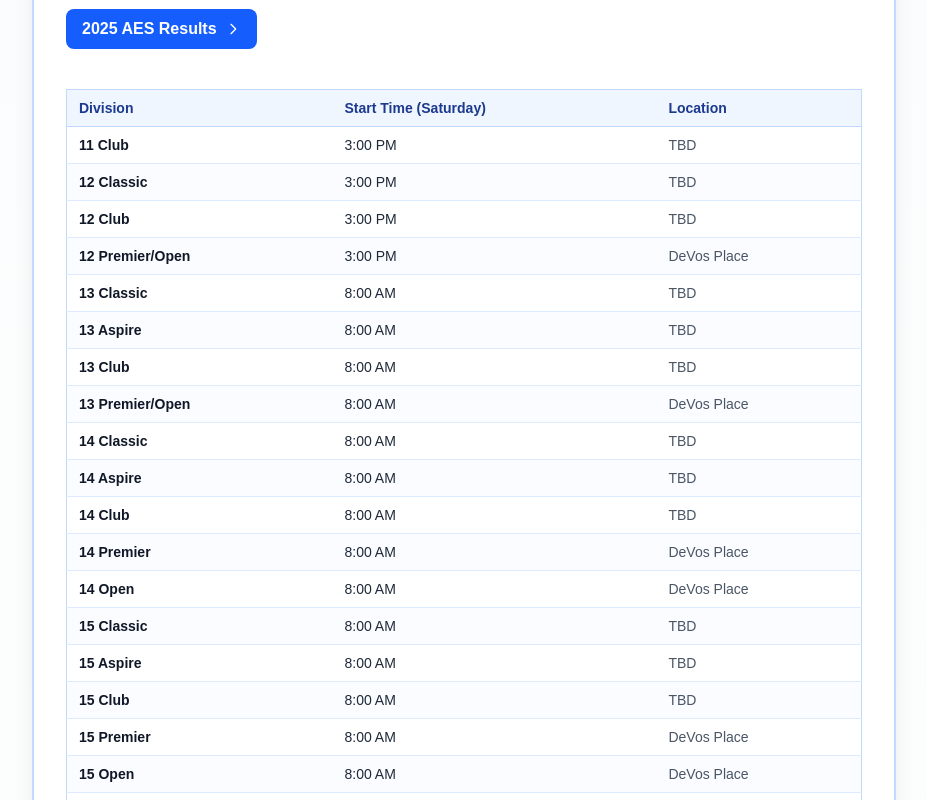
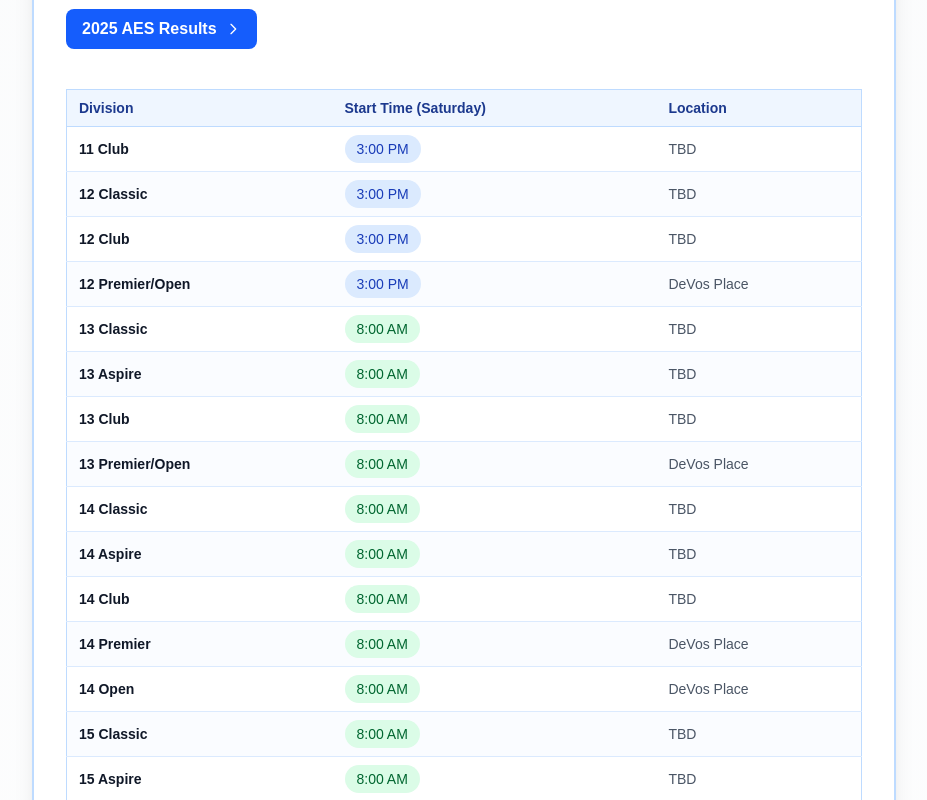
Before and after one commit to Inside-Out-Volleyball/volleyfest-web, a Next.js app: page /tournament-information in a window 1280 px wide. Shown: the part 1700-2500 px from the top of the page, without its empty margins (176-1103 px from the left). Built offline with nearby package versions, Linux system fonts and the light colour scheme.

Commit message:
modified wave table formatting

```diff
--- a/app/components/WavesTable.tsx
+++ b/app/components/WavesTable.tsx
@@ -1,6 +1,9 @@
-import { waves, wavesDecided } from "@/app/data/waves";
+import { waves, wavesDecided, waveTimes } from "@/app/data/waves";
 
 export default function WavesTable() {
+  const getWaveTimeInfo = (start: string) => {
+    return waveTimes.find(wt => wt.wave === start);
+  };
   if (!wavesDecided) {
     return (
       <div className="mt-4 p-4 rounded-lg border border-blue-200 bg-blue-50 text-blue-900 font-semibold">
@@ -21,13 +24,30 @@ export default function WavesTable() {
             </tr>
           </thead>
           <tbody>
-            {waves.map((row) => (
-              <tr key={row.division} className="odd:bg-white even:bg-blue-50/30">
-                <td className="px-3 py-2 border-b border-blue-100 text-gray-900 font-semibold">{row.division}</td>
-                <td className="px-3 py-2 border-b border-blue-100 text-gray-800">{row.start}</td>
-                <td className="px-3 py-2 border-b border-blue-100 text-gray-600">{row.location ?? "TBD"}</td>
-              </tr>
-            ))}
+            {waves.map((row) => {
+              const waveInfo = getWaveTimeInfo(row.start);
+              return (
+                <tr key={row.division} className="odd:bg-white even:bg-blue-50/30">
+                  <td className="px-3 py-2 border-b border-blue-100 text-gray-900 font-semibold">{row.division}</td>
+                  <td className="px-3 py-2 border-b border-blue-100 text-gray-800">
+                    {waveInfo ? (
+                      <span
+                        className={`inline-block px-3 py-1 rounded-full font-medium ${
+                          waveInfo.color === 'green' ? 'bg-green-100 text-green-800' :
+                          waveInfo.color === 'blue' ? 'bg-blue-100 text-blue-800' :
+                          'bg-gray-100 text-gray-800'
+                        }`}
+                      >
+                        {waveInfo.time}
+                      </span>
+                    ) : (
+                      row.start
+                    )}
+                  </td>
+                  <td className="px-3 py-2 border-b border-blue-100 text-gray-600">{row.location ?? "TBD"}</td>
+                </tr>
+              );
+            })}
           </tbody>
         </table>
       </div>
--- a/app/data/waves.ts
+++ b/app/data/waves.ts
@@ -6,36 +6,41 @@ export type Wave = {
 
 export const wavesDecided = true; // Set to true when waves are finalized
 
+export const waveTimes = [
+  { wave: "AM", time: "8:00 AM", color: "green" },
+  { wave: "PM", time: "3:00 PM", color: "blue" },
+];
+
 export const waves: Wave[] = [
-    { division: "11 Club", start: "3:00 PM" },
-  { division: "12 Classic", start: "3:00 PM" },
-  { division: "12 Club", start: "3:00 PM" },
-  { division: "12 Premier/Open", start: "3:00 PM", location: "DeVos Place" },
-  { division: "13 Classic", start: "8:00 AM" },
-  { division: "13 Aspire", start: "8:00 AM" },
-  { division: "13 Club", start: "8:00 AM" },
-  { division: "13 Premier/Open", start: "8:00 AM", location: "DeVos Place" },
-  { division: "14 Classic", start: "8:00 AM" },
-  { division: "14 Aspire", start: "8:00 AM" },
-  { division: "14 Club", start: "8:00 AM" },
-  { division: "14 Premier", start: "8:00 AM", location: "DeVos Place" },
-  { division: "14 Open", start: "8:00 AM", location: "DeVos Place" },
-  { division: "15 Classic", start: "8:00 AM" },
-  { division: "15 Aspire", start: "8:00 AM" },
-  { division: "15 Club", start: "8:00 AM" },
-  { division: "15 Premier", start: "8:00 AM", location: "DeVos Place" },
-  { division: "15 Open", start: "8:00 AM", location: "DeVos Place" },
-  { division: "16 Classic", start: "3:00 PM" },
-  { division: "16 Aspire", start: "3:00 PM" },
-  { division: "16 Club", start: "3:00 PM" },
-  { division: "16 Premier", start: "3:00 PM", location: "DeVos Place" },
-  { division: "16 Open", start: "3:00 PM", location: "DeVos Place" },
-  { division: "17 Classic", start: "3:00 PM" },
-  { division: "17 Aspire", start: "3:00 PM" },
-  { division: "17 Club", start: "3:00 PM" },
-  { division: "17 Premier", start: "3:00 PM", location: "DeVos Place" },
-  { division: "17 Open", start: "3:00 PM", location: "DeVos Place" },
-  { division: "18 Club", start: "3:00 PM" },
-  { division: "18 Premier", start: "3:00 PM", location: "DeVos Place" },
-  { division: "18 Open", start: "3:00 PM", location: "DeVos Place" },
+  { division: "11 Club", start: "PM" },
+  { division: "12 Classic", start: "PM" },
+  { division: "12 Club", start: "PM" },
+  { division: "12 Premier/Open", start: "PM", location: "DeVos Place" },
+  { division: "13 Classic", start: "AM" },
+  { division: "13 Aspire", start: "AM" },
+  { division: "13 Club", start: "AM" },
+  { division: "13 Premier/Open", start: "AM", location: "DeVos Place" },
+  { division: "14 Classic", start: "AM" },
+  { division: "14 Aspire", start: "AM" },
+  { division: "14 Club", start: "AM" },
+  { division: "14 Premier", start: "AM", location: "DeVos Place" },
+  { division: "14 Open", start: "AM", location: "DeVos Place" },
+  { division: "15 Classic", start: "AM" },
+  { division: "15 Aspire", start: "AM" },
+  { division: "15 Club", start: "AM" },
+  { division: "15 Premier", start: "AM", location: "DeVos Place" },
+  { division: "15 Open", start: "AM", location: "DeVos Place" },
+  { division: "16 Classic", start: "PM" },
+  { division: "16 Aspire", start: "PM" },
+  { division: "16 Club", start: "PM" },
+  { division: "16 Premier", start: "PM", location: "DeVos Place" },
+  { division: "16 Open", start: "PM", location: "DeVos Place" },
+  { division: "17 Classic", start: "PM" },
+  { division: "17 Aspire", start: "PM" },
+  { division: "17 Club", start: "PM" },
+  { division: "17 Premier", start: "PM", location: "DeVos Place" },
+  { division: "17 Open", start: "PM", location: "DeVos Place" },
+  { division: "18 Club", start: "PM" },
+  { division: "18 Premier", start: "PM", location: "DeVos Place" },
+  { division: "18 Open", start: "PM", location: "DeVos Place" },
 ];
--- a/app/page.tsx
+++ b/app/page.tsx
@@ -101,7 +101,7 @@ export default function Home() {
             </div>
             <div className="grid grid-cols-1 md:grid-cols-2 border-2 border-blue-300 rounded-lg overflow-hidden">
               <div className="p-4 bg-blue-50 font-bold border-r-2 border-blue-300 text-blue-900">REGISTRATION:</div>
-              <div className="p-4 bg-white text-black"><a href={tournamentData.registrationUrl} target="_blank" rel="noopener noreferrer" className="text-blue-600 hover:text-blue-800 hover:underline transition-colors">{tournamentData.registrationDisplay}</a></div>
+              <div className="p-4 bg-white text-black font-bold"><a href={tournamentData.registrationUrl} target="_blank" rel="noopener noreferrer" className="text-blue-600 hover:text-blue-800 hover:underline transition-colors">{tournamentData.registrationDisplay}</a></div>
             </div>
             <div className="grid grid-cols-1 md:grid-cols-2 border-2 border-blue-300 rounded-lg overflow-hidden">
               <div className="p-4 bg-blue-50 font-bold border-r-2 border-blue-300 text-blue-900">RULES:</div>
```
